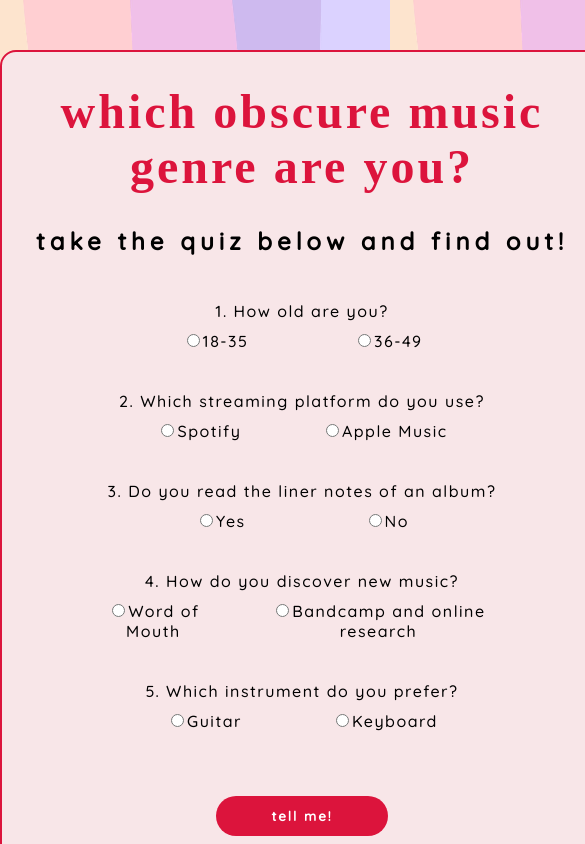
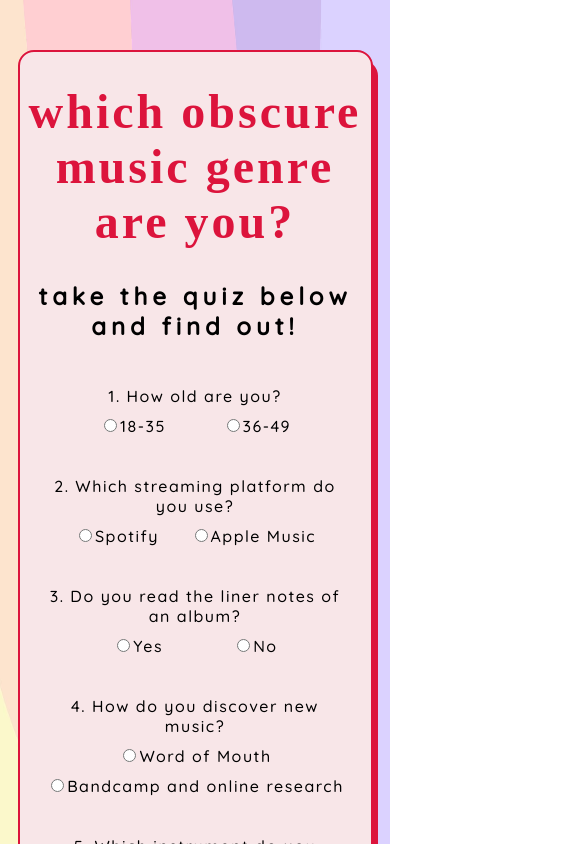
Before and after one commit to francellafiallos/francella-fiallos-project-3, a React (Create React App) app: page / in a window 390 px wide. Shown: the top 844 px of the page, 585 px wide, since content can reach past the window. Built offline with nearby package versions, Linux system fonts and the light colour scheme; a web font is replaced by a local one.

Commit message:
updated media queries

```diff
--- a/src/App.css
+++ b/src/App.css
@@ -107,3 +107,36 @@ h5 {
 }
 
 /* credit to kim! for her very nice styling on her portfolio, which i have applied here on my app, with her gracious permission! stanning a queen! */
+
+/* media queries */
+
+@media (max-width: 630px) {
+  .form-and-header {
+    max-width: 630px;
+    width: 90%;
+  }
+}
+
+@media (max-width: 540px) {
+  .form-questions {
+    width: 95%;
+  }
+
+  .question-four-options {
+    display: flex;
+    flex-direction: column;
+  }
+  .option-one-q4 {
+    padding: 0 0 10px 0;
+  }
+}
+
+@media (max-width: 360px) {
+  .question-five-options {
+    display: flex;
+    flex-direction: column;
+  }
+  .option-one-q5 {
+    padding: 0 0 10px 0;
+  }
+}
--- a/src/components/Form.js
+++ b/src/components/Form.js
@@ -79,12 +79,12 @@ const Form = () => {
             let genre = genres[i];
 
             // If an expression is true, add the genre to newGenres. this is the conditional logic for age
-            if (questionOne == "18-35" && youthwords.some((word) => {
+            if (questionOne === "18-35" && youthwords.some((word) => {
                 return genre.includes(word);
             })) {
               newGenres.push(genre);
             }
-            else if (questionOne == "36-49" && oldwords.some((word) => {
+            else if (questionOne === "36-49" && oldwords.some((word) => {
                 return genre.includes(word);
             })) {
               newGenres.push(genre);
@@ -92,12 +92,12 @@ const Form = () => {
 
             // streaming conditional logic
 
-            else if (questionTwo == "spotify" && spotifyWords.some((word) => {
+            else if (questionTwo === "spotify" && spotifyWords.some((word) => {
                 return genre.includes(word);
             })) {
               newGenres.push(genre);
             }
-            else if (questionTwo == "apple-music" && appleWords.some((word) => {
+            else if (questionTwo === "apple-music" && appleWords.some((word) => {
                 return genre.includes(word);
             })) {
               newGenres.push(genre);
@@ -105,12 +105,12 @@ const Form = () => {
 
             // liner notes conditional logic
 
-            else if (questionThree == "yes" && yesLinerNotesWords.some((word) => {
+            else if (questionThree === "yes" && yesLinerNotesWords.some((word) => {
                 return genre.includes(word);
             })) {
               newGenres.push(genre);
             }
-            else if (questionThree == "no" && noLinerNotesWords.some((word) => {
+            else if (questionThree === "no" && noLinerNotesWords.some((word) => {
                 return genre.includes(word);
             })) {
               newGenres.push(genre);
@@ -118,12 +118,12 @@ const Form = () => {
 
             // new music conditional logic
 
-            else if (questionFour == "word-of-mouth" && wordOfMouthWords.some((word) => {
+            else if (questionFour === "word-of-mouth" && wordOfMouthWords.some((word) => {
                 return genre.includes(word);
             })) {
               newGenres.push(genre);
             }
-            else if (questionFour == "Bandcamp-and-online-research" && bandcampWords.some((word) => {
+            else if (questionFour === "Bandcamp-and-online-research" && bandcampWords.some((word) => {
                 return genre.includes(word);
             })) {
               newGenres.push(genre);
@@ -131,12 +131,12 @@ const Form = () => {
 
             // instrument conditional logic
 
-            else if (questionFive == "guitar" && guitarWords.some((word) => {
+            else if (questionFive === "guitar" && guitarWords.some((word) => {
                 return genre.includes(word);
             })) {
               newGenres.push(genre);
             }
-            else if (questionFive == "keyboard" && keyboardWords.some((word) => {
+            else if (questionFive === "keyboard" && keyboardWords.some((word) => {
                 return genre.includes(word);
             })) {
               newGenres.push(genre);
@@ -150,7 +150,7 @@ const Form = () => {
     }
 
     const pickGenre = (genres, backup) => {
-        if ( genres.length == 0 )
+        if ( genres.length === 0 )
         return backup;
         let i = Math.floor(Math.random()*genres.length);
         return genres[i];
```
